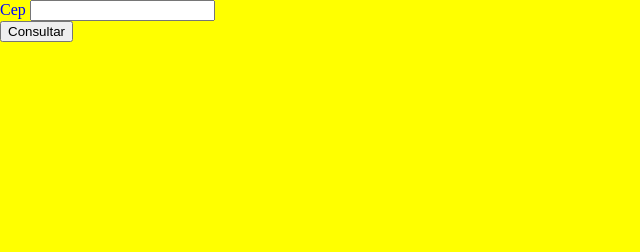
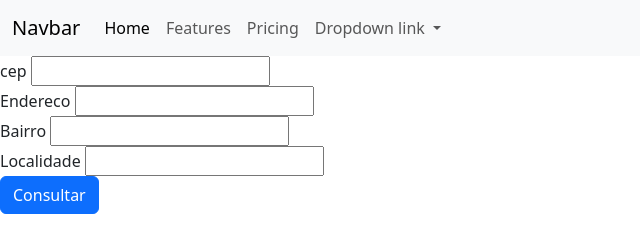
Before and after one commit to isaias-jr/pam2, a website: page www/index.html in a window 1280 px wide. Shown: the whole page, without its empty margins (0-640 px from the left). Drawn offline with Linux system fonts and the light colour scheme.

Commit message:
logradouro

```diff
--- a/www/index.html
+++ b/www/index.html
@@ -8,21 +8,73 @@
         <meta name="viewport" content="initial-scale=1, width=device-width, viewport-fit=cover">
         <meta name="color-scheme" content="light dark">
         <link href="css/estilo.css" rel="stylesheet" />
-        <link href="css-bootstrap/bootstrap.css"/>
+        <link href="css-bootstrap/bootstrap.css" rel="stylesheet"/>
         <title>App Isaias</title>
     </head>
     <body>
+
+        <nav class="navbar navbar-expand-lg bg-body-tertiary">
+            <div class="container-fluid">
+              <a class="navbar-brand" href="#">Navbar</a>
+              <button class="navbar-toggler" type="button" data-bs-toggle="collapse" data-bs-target="#navbarNavDropdown" aria-controls="navbarNavDropdown" aria-expanded="false" aria-label="Toggle navigation">
+                <span class="navbar-toggler-icon"></span>
+              </button>
+              <div class="collapse navbar-collapse" id="navbarNavDropdown">
+                <ul class="navbar-nav">
+                  <li class="nav-item">
+                    <a class="nav-link active" aria-current="page" href="#">Home</a>
+                  </li>
+                  <li class="nav-item">
+                    <a class="nav-link" href="#">Features</a>
+                  </li>
+                  <li class="nav-item">
+                    <a class="nav-link" href="#">Pricing</a>
+                  </li>
+                  <li class="nav-item dropdown">
+                    <a class="nav-link dropdown-toggle" href="#" role="button" data-bs-toggle="dropdown" aria-expanded="false">
+                      Dropdown link
+                    </a>
+                    <ul class="dropdown-menu">
+                      <li><a class="dropdown-item" href="#">Action</a></li>
+                      <li><a class="dropdown-item" href="#">Another action</a></li>
+                      <li><a class="dropdown-item" href="#">Something else here</a></li>
+                    </ul>
+                  </li>
+                </ul>
+              </div>
+            </div>
+          </nav>
+
+        <div class="row">
+            <div class="col-xs-12">
+             <label>cep</label>
+             <input type="text" id="cep"/>
+            </div>
+
        <div class="row">
-        <div class="col-sm-12">
-         <label>Cep</label>
-         <input type="text" id="cep"/>
+        <div class="col-xs-12">
+         <label>Endereco</label>
+         <input type="text" id="logradouro"/>
         </div>
         <div class="row">
-            <div class="col-sm-12">
-             <button id="botao" class= "btn btn-primary">
-                Consultar
-             </button>
+            <div class="col-xs-12">
+             <label>Bairro</label>
+             <input type="text" id="bairro"/>
             </div>
+            <div class="row">
+                <div class="col-xs-12">
+                 <label>Localidade</label>
+                 <input type="text" id="localidade"/>
+                </div>
+
+                <div class="row">
+                    <div class="col-xs-12">
+                     <button id="botao" class="btn btn-primary">
+                        Consultar
+                     </button>
+                    </div>
+                </div>
+
        <script src="js-bootstrap/bootstrap.bundle.js"></script>
        <script src="js/index.js"></script>
     </body>
--- a/www/js/index.js
+++ b/www/js/index.js
@@ -1,11 +1,18 @@
 function consultacep()
 {
+ let campo = document.querySelector("#cep")
  let requisao = new  XMLHttpRequest();
- let url = "https://viacep.com.br/ws/17055210/json/";
+ let url = "https://viacep.com.br/ws/" + campo.value + "/json/";
  requisao.open("GET", url);
  requisao.send();
  requisao.onload = function (){
-    alert(JSON.parse(requisao.response).logradouro);
+   let objetocep = JSON.parse(requisao.response)
+   let campoEndereco = document.querySelector("#logradouro")
+   let campoLocalidade = document.querySelector("#localidade")
+   let campoBairro = document.querySelector("#bairro")
+   campoEndereco.value = objetocep.logradouro
+   campoLocalidade.value = objetocep.localidade
+   campoBairro.value = objetocep.bairro
  }
 
 }
```
